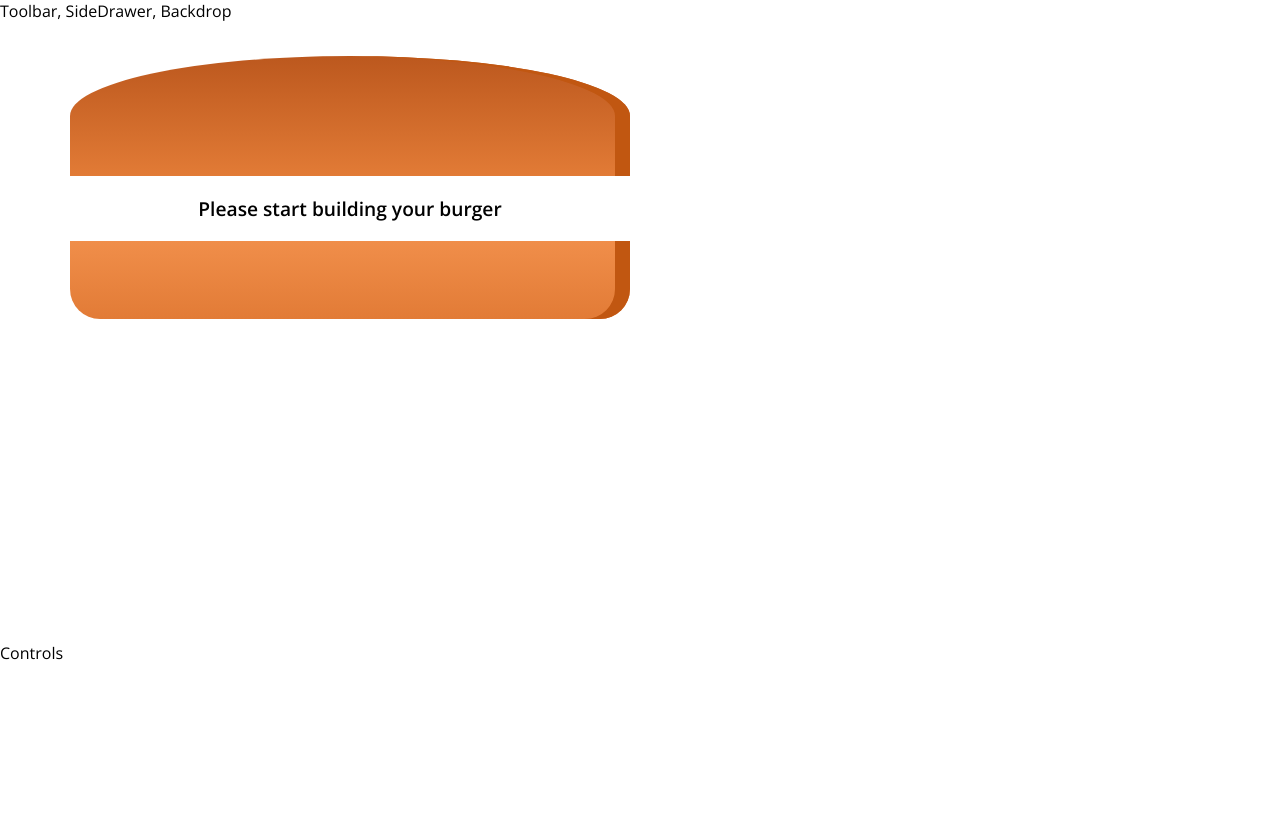
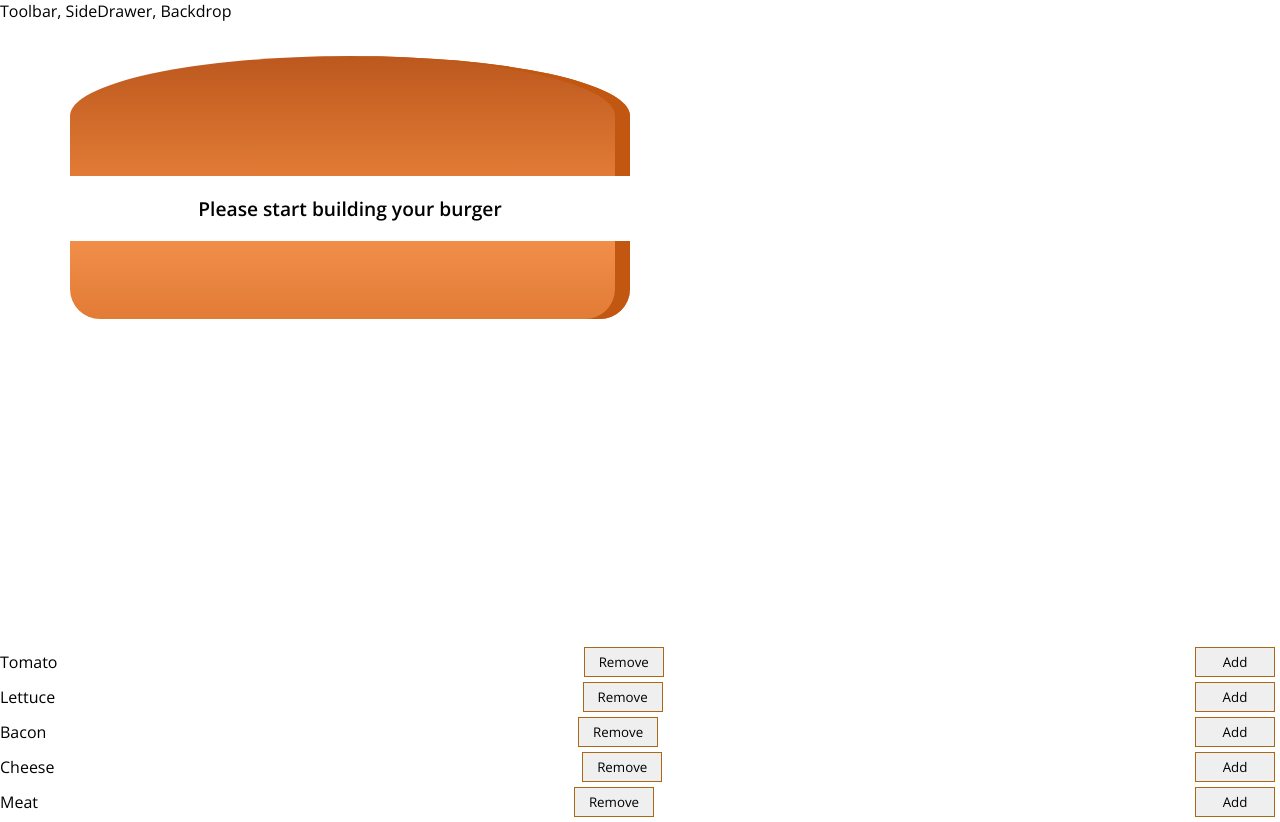
Before and after one commit to wbroberts/burger-builder, a React app: page / in a window 1280 px wide. Before the commit the page ends 800 px from the top, so only its background shows below. Built offline with nearby package versions, Linux system fonts and the light colour scheme.

Commit message:
added burger builder buttons and handlers

```diff
--- /dev/null
+++ b/src/components/Burger/BuildControls/BuildControl/BuildControl.css
@@ -0,0 +1,23 @@
+.BuildControl {
+  align-items: center;
+  display: flex;
+  justify-content: space-between;
+  margin: 5px 0;
+}
+
+.BuildControl button {
+  border: 1px solid #aa6817;
+  cursor: pointer;
+  display: block;
+  font-family: inherit;
+  margin: 0 5px;
+  outline: none;
+  padding: 5px;
+  width: 80px;
+}
+
+.Label {
+  font-family: 'Open Sans', sans-serif;
+  font-size: 1.4rem;
+  font-weight: normal;
+}
--- /dev/null
+++ b/src/components/Burger/BuildControls/BuildControl/BuildControl.js
@@ -0,0 +1,19 @@
+import React from 'react';
+
+import styles from './BuildControl.css';
+
+const BuildControl = props => {
+  return (
+    <div className={styles.BuildControl}>
+      <div className={styles.label}>{props.label}</div>
+      <button className={styles.Remove} onClick={props.removed}>
+        Remove
+      </button>
+      <button className={styles.Add} onClick={props.added}>
+        Add
+      </button>
+    </div>
+  );
+};
+
+export default BuildControl;
--- /dev/null
+++ b/src/components/Burger/BuildControls/BuildControls.css
@@ -0,0 +1,10 @@
+.BuildControls {
+  align-items: center;
+  background: #cf8f2e;
+  box-shadow: 0 2px 1px #ccc;
+  display: flex;
+  flex-direction: column;
+  margin: auto;
+  padding: 10px;
+  width: 100%;
+}
--- /dev/null
+++ b/src/components/Burger/BuildControls/BuildControls.js
@@ -0,0 +1,31 @@
+import React from 'react';
+
+import styles from './BuildControls.css';
+import BuildControl from './BuildControl/BuildControl';
+
+const controls = [
+  { label: 'Tomato', ingredient: 'tomato' },
+  { label: 'Lettuce', ingredient: 'lettuce' },
+  { label: 'Bacon', ingredient: 'bacon' },
+  { label: 'Cheese', ingredient: 'cheese' },
+  { label: 'Meat', ingredient: 'meat' }
+];
+
+const buildControls = props => {
+  return (
+    <div className={styles.buildControls}>
+      {controls.map((control, i) => {
+        return (
+          <BuildControl
+            label={control.label}
+            key={control.label}
+            added={() => props.addIngredient(control.ingredient)}
+            removed={() => props.removeIngredient(control.ingredient)}
+          />
+        );
+      })}
+    </div>
+  );
+};
+
+export default buildControls;
--- a/src/components/Burger/Burger.js
+++ b/src/components/Burger/Burger.js
@@ -2,9 +2,6 @@ import React from 'react';
 
 import styles from './Burger.css';
 import BurgerIngredient from './BurgerIngredient/BurgerIngredient';
-
-// Simple function that capitalizes the first letter of a word
-import capitalize from '../../functions/capitalize';
 
 const burger = props => {
   // Loop through the keys in the ingredients Object (from props)
@@ -14,9 +11,7 @@ const burger = props => {
       // for the next map function call
       return [...Array(props.ingredients[ingr])].map((_, i) => {
         // This returns the correct amount of the ingredient that is wanted
-        return (
-          <BurgerIngredient ingredient={capitalize(ingr)} key={ingr + i} />
-        );
+        return <BurgerIngredient ingredient={ingr} key={ingr + i} />;
       });
     })
     .reduce((arr, el) => {
--- a/src/components/Burger/BurgerIngredient/BurgerIngredient.js
+++ b/src/components/Burger/BurgerIngredient/BurgerIngredient.js
@@ -3,9 +3,12 @@ import PropTypes from 'prop-types';
 
 import styles from './BurgerIngredient.css';
 
+// Capitalizes the ingredient for the css
+import capitalize from '../../../functions/capitalize';
+
 class BurgerIngredient extends Component {
   render() {
-    return <div className={styles[this.props.ingredient]} />;
+    return <div className={styles[capitalize(this.props.ingredient)]} />;
   }
 }
 
--- a/src/containers/BurgerBuilder/BurgerBuilder.js
+++ b/src/containers/BurgerBuilder/BurgerBuilder.js
@@ -1,6 +1,15 @@
 import React, { Component } from 'react';
 
 import Burger from '../../components/Burger/Burger';
+import BuildControls from '../../components/Burger/BuildControls/BuildControls';
+
+const ingredientPrices = {
+  tomato: 0.25,
+  lettuce: 0.25,
+  bacon: 1.5,
+  cheese: 1.0,
+  meat: 1.25
+};
 
 class BurgerBuilder extends Component {
   state = {
@@ -10,14 +19,58 @@ class BurgerBuilder extends Component {
       bacon: 0,
       cheese: 0,
       meat: 0
-    }
+    },
+    burgerPrice: 4
+  };
+
+  addIngredientHandle = ingredient => {
+    // Update the ingredient state
+    const oldCount = this.state.ingredients[ingredient];
+    const updatedCount = oldCount + 1;
+    const updatedIngredients = { ...this.state.ingredients };
+    updatedIngredients[ingredient] = updatedCount;
+
+    // Update the price state
+    const oldPrice = this.state.burgerPrice;
+    const ingredientPrice = ingredientPrices[ingredient];
+    const updatedPrice = oldPrice + ingredientPrice;
+
+    this.setState({
+      ingredients: updatedIngredients,
+      burgerPrice: updatedPrice
+    });
+  };
+
+  removeIngredientHandle = ingredient => {
+    // Update the ingredient state
+    const oldCount = this.state.ingredients[ingredient];
+
+    // Exit out of function if ingredient is already at 0
+    if (oldCount === 0) return;
+
+    const updatedCount = oldCount - 1;
+    const updatedIngredients = { ...this.state.ingredients };
+    updatedIngredients[ingredient] = updatedCount;
+
+    // Update the price state
+    const oldPrice = this.state.burgerPrice;
+    const ingredientPrice = ingredientPrices[ingredient];
+    const updatedPrice = oldPrice - ingredientPrice;
+
+    this.setState({
+      ingredients: updatedIngredients,
+      burgerPrice: updatedPrice
+    });
   };
 
   render() {
     return (
       <React.Fragment>
         <Burger ingredients={this.state.ingredients} />
-        <div>Controls</div>
+        <BuildControls
+          addIngredient={this.addIngredientHandle}
+          removeIngredient={this.removeIngredientHandle}
+        />
       </React.Fragment>
     );
   }
```
